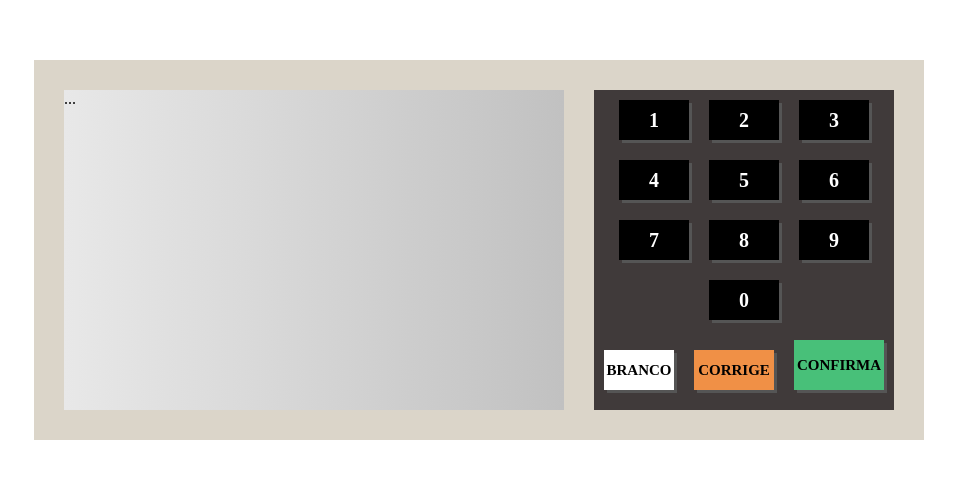
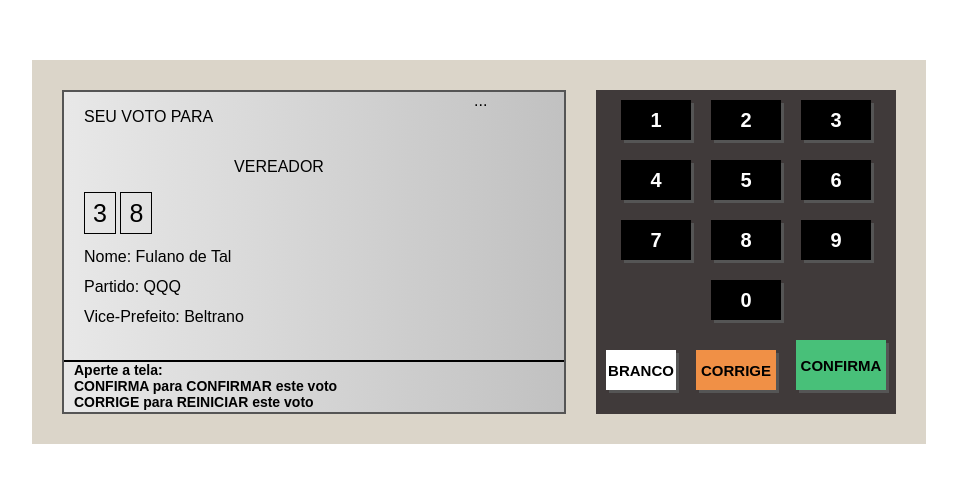
Before and after one commit to edimilsonbraz/urna-javascript, a plain HTML site: page index.html in a window 1280 px wide. Shown: the part 132-614 px from the top of the page, without its empty margins (161-1118 px from the left). Drawn offline with Linux system fonts and the light colour scheme.

Commit message:
update laytout

```diff
--- a/index.html
+++ b/index.html
@@ -11,7 +11,33 @@
 <body>
   <div class="urna">
     <div class="tela">
-      ...
+      <div class="d-1">
+        <div class="d-1-left">
+          <div class="d-1-1">
+            <span>SEU VOTO PARA</span>
+          </div>
+          <div class="d-1-2">
+            <span>VEREADOR</span>
+          </div>
+          <div class="d-1-3">
+            <div class="numero">3</div>
+            <div class="numero">8</div>
+          </div>
+          <div class="d-1-4">
+            Nome: Fulano de Tal <br>
+            Partido: QQQ <br>
+            Vice-Prefeito: Beltrano <br>
+          </div>
+        </div>
+        <div class="d-1-right">
+          ...
+        </div>
+      </div>
+      <div class="d-2">
+        Aperte a tela: <br>
+        CONFIRMA para CONFIRMAR este voto <br>
+        CORRIGE para REINICIAR este voto <br>
+      </div>
     </div>
     <div class="teclado">
       <div class="teclado--linha">
--- a/style.css
+++ b/style.css
@@ -3,6 +3,7 @@ body {
   display: flex;
   justify-content: center;
   align-items: center;
+  font-family: Arial, Helvetica, sans-serif;
 }
 .urna {
   background: #dbd5c9;
@@ -13,7 +14,10 @@ body {
 .tela {
   width: 500px;
   height: 320px;
-  background: linear-gradient(to right, #E8E8E8, #C1C1C1)
+  background: linear-gradient(to right, #E8E8E8, #C1C1C1);
+  border: 2px solid #555;
+  display: flex;
+  flex-direction: column;
 }
 .teclado {
   background-color: #403A3A;
@@ -57,3 +61,57 @@ body {
   width: 90px;
   height: 50px;
 }
+
+
+/* ============ */
+.d-1 {
+  flex: 1;
+  display: flex;
+}
+.d-1-left {
+  flex: 1;
+  display: flex;
+  flex-direction: column;
+  padding-left: 20px;
+}
+.d-1-1 {
+  height: 50px;
+  display: flex;
+  align-items: center;
+}
+.d-1-2 {
+  height: 50px;
+  display: flex;
+  align-items: center;
+  justify-content: center;
+
+}
+.d-1-3 {
+  height: 50px;
+}
+.numero {
+  display: inline-block;
+  width: 30px;
+  height: 40px;
+  border: 1px solid #000;
+  text-align: center;
+  line-height: 40px;
+  font-size: 25px;
+}
+.d-1-4 {
+  flex: 1;
+  line-height: 30px;
+}
+
+.d-1-right {
+  width: 90px;
+}
+
+
+.d-2 {
+  font-weight: bold;
+  height: 50px;
+  font-size: 14px;
+  border-top: 2px solid #000;
+  padding-left: 10px;
+}
```
